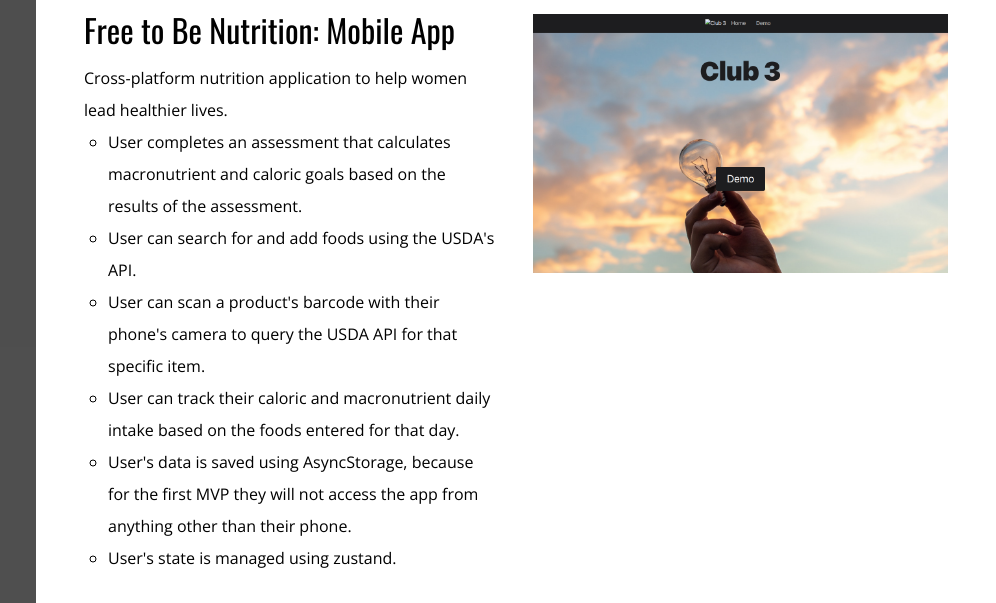
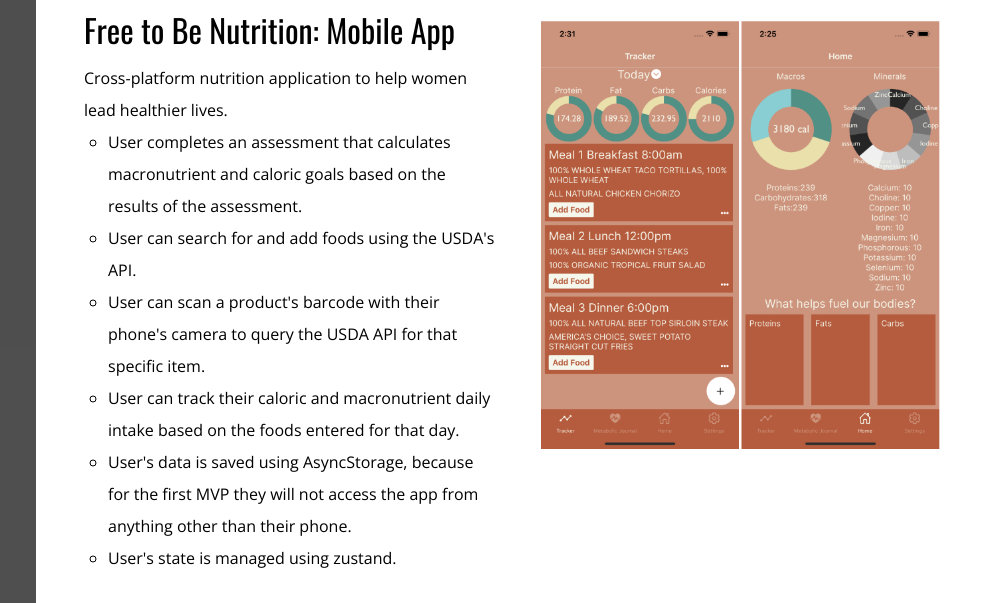
Before and after one commit to wb1110/portfolio, a website: page portfolio.html in a window 1280 px wide. Shown: the part 162-765 px from the top of the page, 284-1280 px from the left. Drawn offline with nearby package versions, Linux system fonts and the light colour scheme; grey boxes are pictures that could not be loaded.

Commit message:
free to be update

```diff
--- a/portfolio.html
+++ b/portfolio.html
@@ -107,7 +107,7 @@
                         </div>
                     </div>
                     <div class="project__Half">
-                        <a href="https://club3.vercel.app/" target="_blank"><img class="club3landing" src="/images/club3landing.jpg" alt="Club 3 Landing Page"></a>
+                        <a href="https://club3.vercel.app/" target="_blank"><img class="club3landing" src="/images/FreeToBeNutrition.png" alt="Club 3 Landing Page"></a>
                     </div>
                 </div>
                 <div class="project__Container">
```
Also changed, not shown: images/FreeToBeNutrition.png (added).
